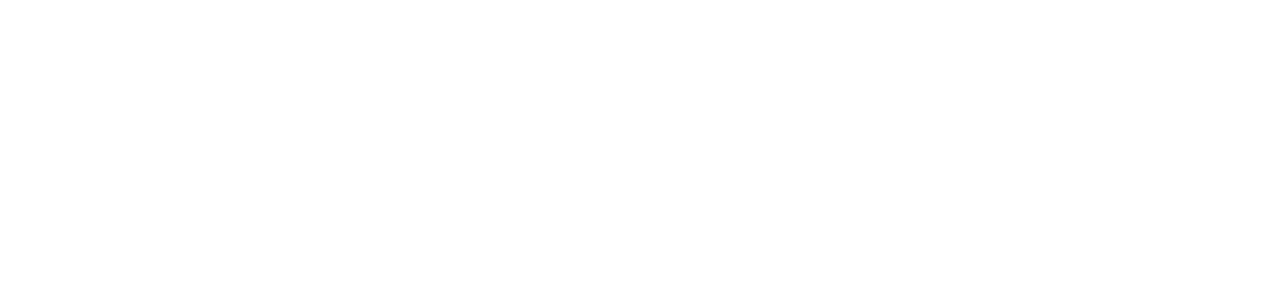
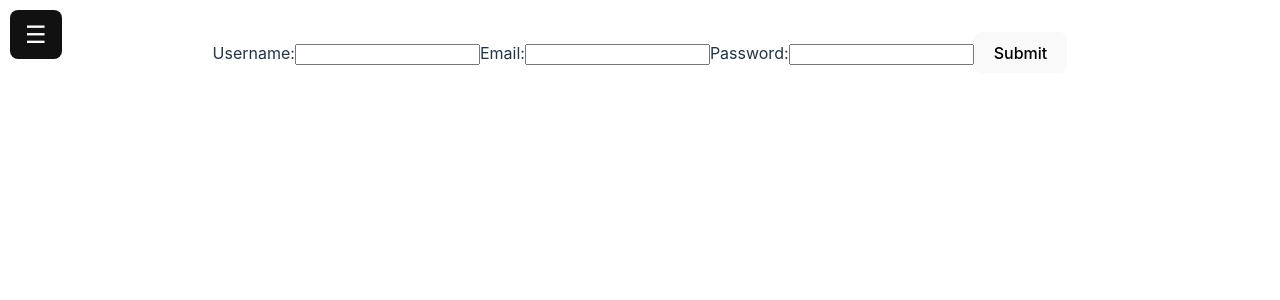
Before and after one commit to Sunsonni/LLM-Tester, a React (Vite) app in the folder LLM-client/: page /SignUp in a window 1280 px wide. Before the commit this address had no page. Shown: the top 300 px of the page. Built offline with nearby package versions, Linux system fonts and the light colour scheme.

Commit message:
sign up for user made

```diff
--- /dev/null
+++ b/LLM-client/src/Components/SignUp.jsx
@@ -0,0 +1,84 @@
+import React, { useState } from 'react'
+
+
+const SignUp = () => {
+    //username, password, email
+
+        const [formData, setFormData] = useState({
+            username: "",
+            email: "",
+            password: "",
+        });
+
+        const [responseMessage, setResponseMessage] = useState("");
+
+        const handleChange = (event) => {
+            const { name, value } = event.target;
+            setFormData({
+                ...formData,
+                [name]: value,
+            });
+        };
+
+        const handleSubmit = async (event) => {
+            event.preventDefault();
+
+            try {
+                const response = await fetch('http://127.0.0.1:5280/create-new-user', {
+                    method: 'POST',
+                    headers: {
+                        'Content-Type': 'application/json'
+                    },
+                    body: JSON.stringify(formData),
+            });
+            if(!response.ok) {
+                throw new Error(`HTTP error! Status ${response.status}`);
+            }
+                const result = await response.json();
+                setResponseMessage(`Success! Response: ${JSON.stringify(result)}`);
+            } catch (error) {
+                setResponseMessage(`Error: ${error.message}`);
+            }
+        };
+
+    return (
+        <>
+            <form onSubmit={handleSubmit}>
+                <label>
+                    Username:
+                    <input
+                        type='text'
+                        name='username'
+                        value={formData.username}
+                        onChange={handleChange}
+                        autoComplete="name"
+                    />
+                </label>
+
+                <label>
+                    Email:
+                    <input
+                    type='text'
+                    name='email'
+                    value={formData.email}
+                    onChange={handleChange}
+                    autoComplete="email"
+                    />
+                </label>
+                <label>
+                    Password:
+                    <input
+                    type='password'
+                    name='password'
+                    value={formData.password}
+                    onChange={handleChange}
+                />
+                </label>
+            <button type='submit'>Submit</button>
+            </form>
+            {responseMessage && <p>{responseMessage}</p>}
+        </>
+    )
+}
+
+export default SignUp;
--- a/LLM-client/src/Routes.jsx
+++ b/LLM-client/src/Routes.jsx
@@ -3,6 +3,8 @@
 import Home from "./Components/HomePage/Home"
 import ErrorPage from "./Components/ErrorPage/ErrorPage";
 import GeminiTextInput from "./Components/GeminiTextInput";
+import SignUp from "./Components/SignUp";
+
 const router = createBrowserRouter([
 {
     path: '/',
@@ -18,8 +20,8 @@
         element: <GeminiTextInput/>
     },
     {
-        path: '/Login',
-        element: <p>Login page here</p>
+        path: '/SignUp',
+        element: <SignUp />
     }
     ]
 }
```
Also changed, not shown: LLM-client/src/Components/Login.jsx (deleted, +0 -25 lines).
